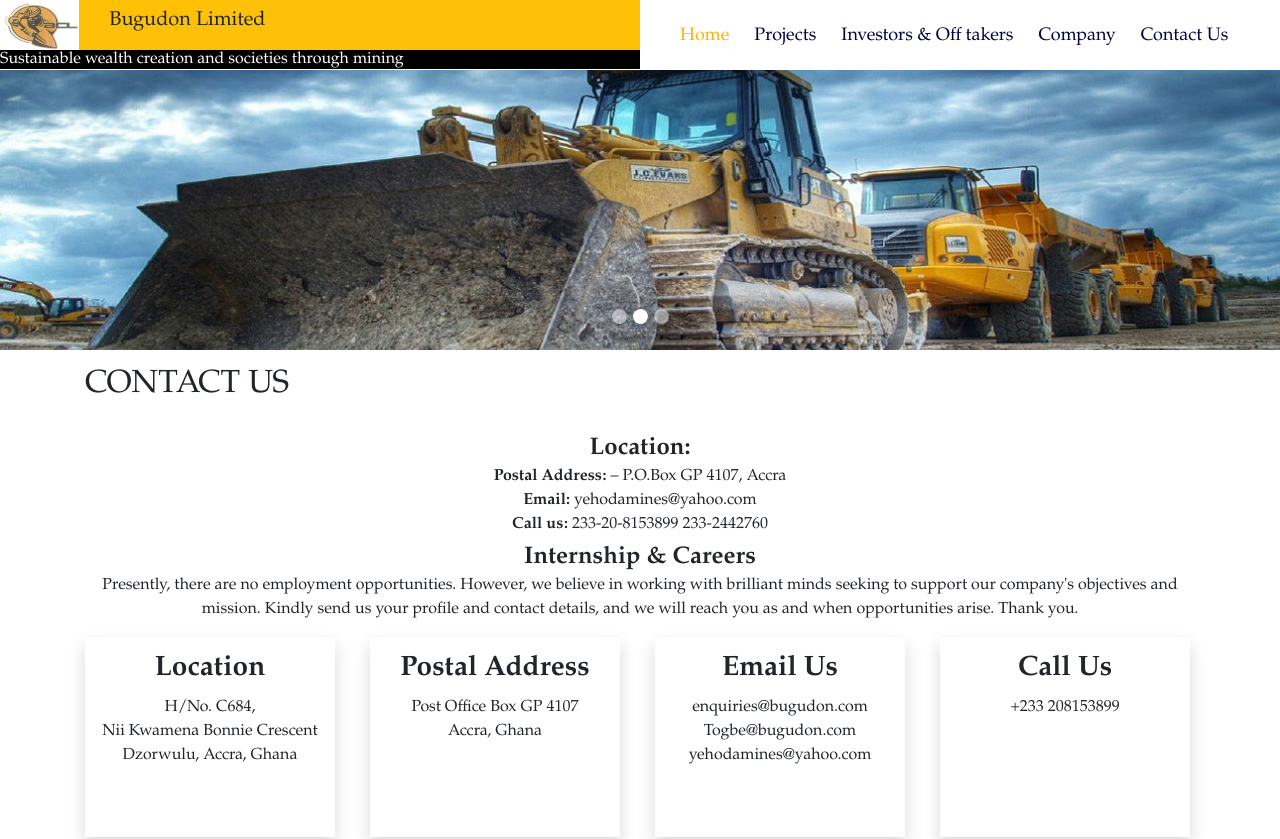
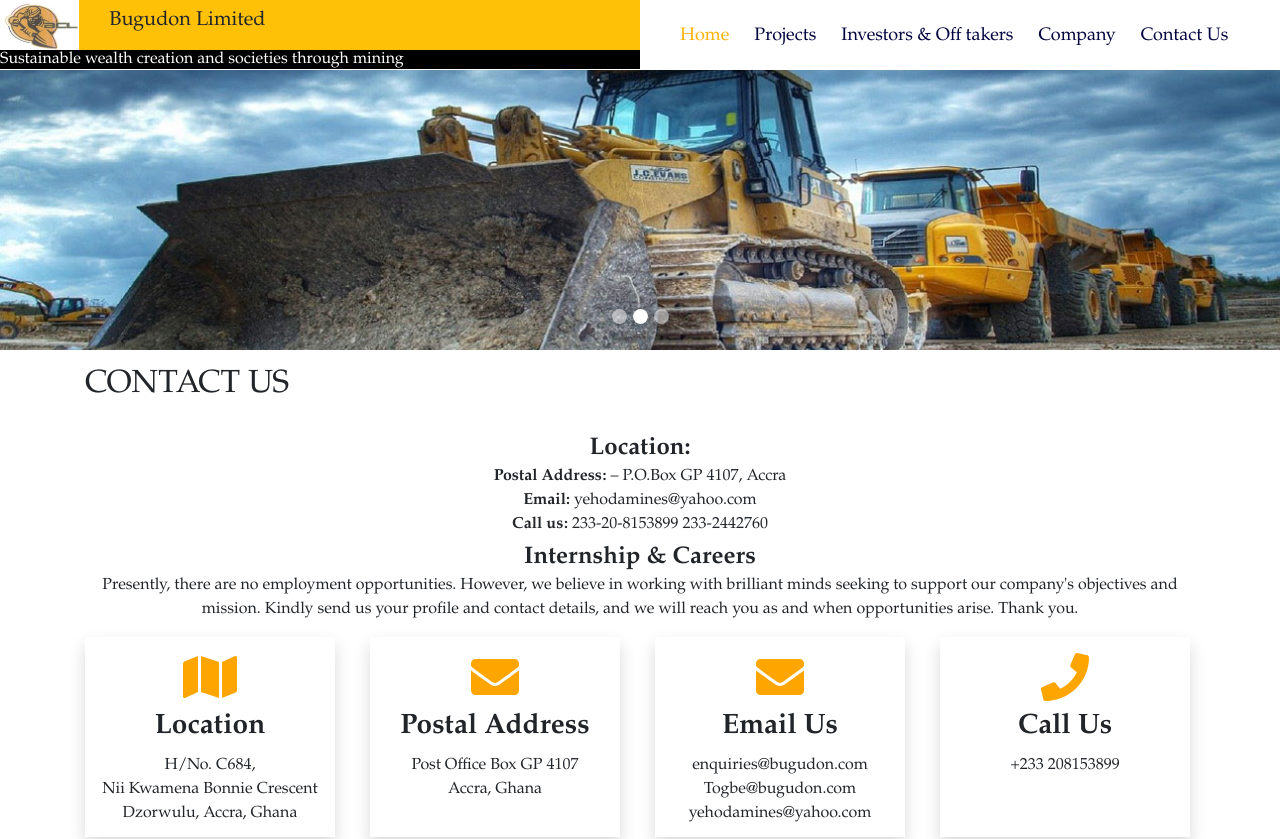
Before and after one commit to Joshua-png/bugudon-react, a React (Create React App) app: page /contact in a window 1280 px wide. Shown: the top 839 px of the page. Built offline with nearby package versions, Linux system fonts and the light colour scheme.

Commit message:
Second commit

```diff
--- a/package.json
+++ b/package.json
@@ -3,6 +3,9 @@
   "version": "0.1.0",
   "private": true,
   "dependencies": {
+    "@fortawesome/fontawesome-svg-core": "^1.2.32",
+    "@fortawesome/free-solid-svg-icons": "^5.15.1",
+    "@fortawesome/react-fontawesome": "^0.1.11",
     "@testing-library/jest-dom": "^4.2.4",
     "@testing-library/react": "^9.5.0",
     "@testing-library/user-event": "^7.2.1",
--- a/src/components/Contact/ContactCards.js
+++ b/src/components/Contact/ContactCards.js
@@ -1,11 +1,13 @@
 import React from 'react';
+import { FontAwesomeIcon } from '@fortawesome/react-fontawesome';
+
 
 export default function({classes,title,info}){
     return(
         <div class="col-lg-3 col-md-6">
             <div class="info-box mb-4 shadow text-center p-3" style={{height:200,width:250}}>
-              <i className={classes}></i>
-                <h3><strong>{title}</strong></h3>
+              <FontAwesomeIcon icon={classes} size="3x" color="orange"/>
+                <h3 className="mt-2"><strong>{title}</strong></h3>
               <p>
                 {info}
               </p>
--- a/src/components/Contact/ContactData.js
+++ b/src/components/Contact/ContactData.js
@@ -1,8 +1,9 @@
 import React from 'react';
+import {faEnvelope, faPhone, faMap } from '@fortawesome/free-solid-svg-icons';
 
 export const ContactData = [
     {
-        classes:"bx bx-map",
+        classes: faMap,
         title:"Location",
         info:<React.Fragment>
               H/No. C684, <br />
@@ -11,7 +12,7 @@
         </React.Fragment>
     },
     {
-        classes:"bx bx-envelope",
+        classes:faEnvelope,
         title:"Postal Address",
         info:<React.Fragment>
               <p> Post Office Box GP 4107<br />
@@ -19,7 +20,7 @@
         </React.Fragment>
     },
     {
-        classes:"bx bx-envelope",
+        classes:faEnvelope,
         title:"Email Us",
         info:<React.Fragment>
               <p>enquiries@bugudon.com<br />
@@ -29,7 +30,7 @@
         </React.Fragment>
     },
     {
-        classes:"bx bx-phone-call",
+        classes:faPhone,
         title:"Call Us",
         info:<React.Fragment>
               <p>+233 208153899</p>
```
Also changed, not shown: 2 other files (tests, documents, lock files or other folders).
